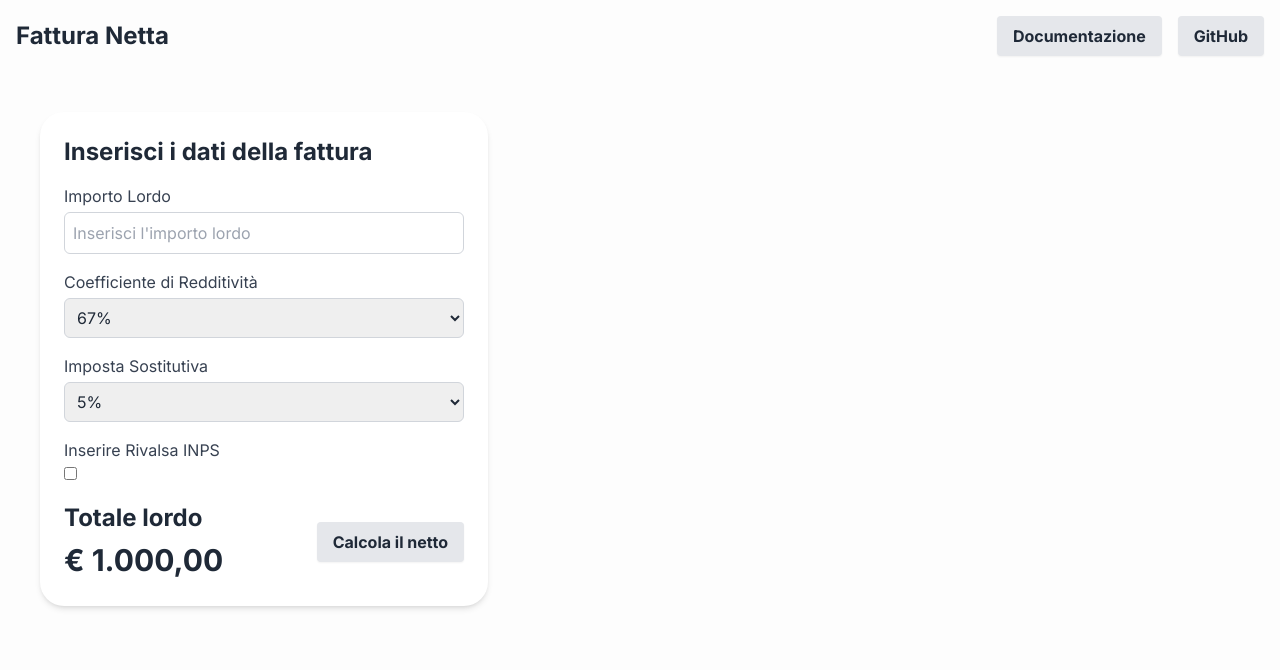
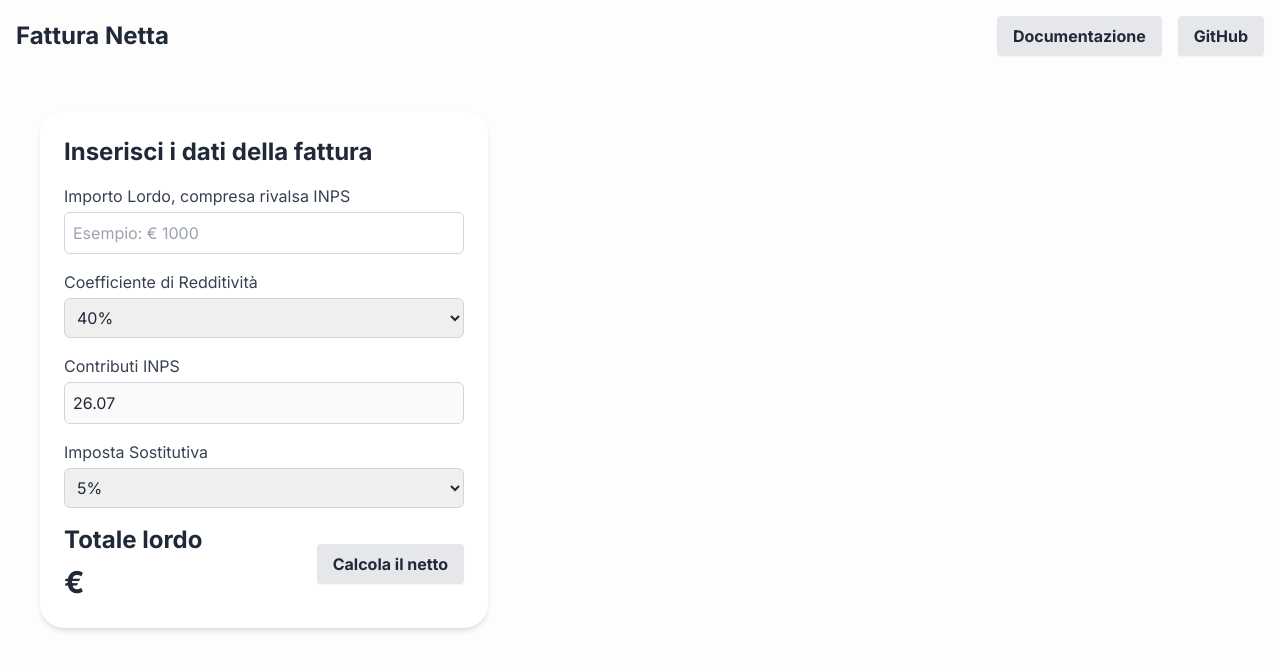
Before and after one commit to ricciviero/fattura-netta, a React (Vite) app: page / in a window 1280 px wide. Shown: the top 670 px of the page. Built offline with nearby package versions, Linux system fonts and the light colour scheme.

Commit message:
user input component is interactive

```diff
--- a/eslint.config.js
+++ b/eslint.config.js
@@ -28,6 +28,7 @@ export default [
       ...react.configs.recommended.rules,
       ...react.configs['jsx-runtime'].rules,
       ...reactHooks.configs.recommended.rules,
+      "react/prop-types": "off",
       'react/jsx-no-target-blank': 'off',
       'react-refresh/only-export-components': [
         'warn',
--- a/src/back-end/formule.js
+++ b/src/back-end/formule.js
@@ -2,9 +2,12 @@
 
 export const tasseRegimeForfettario = [
     {
-        rivalsaInps: 4 / 100,
         coeffRedd: 67,
         contributiInps: 26.07,
         impostaSostitutiva: 15
     }
 ]
+
+
+export const coefficientiReddito = [40, 54, 62, 67, 78, 86];
+export const imposteSostitutive = [5, 15];
--- a/src/components/App.jsx
+++ b/src/components/App.jsx
@@ -1,5 +1,6 @@
 import { Header } from "./Header.jsx";
 import { UserInput } from "./UserInput.jsx";
+import { coefficientiReddito, imposteSostitutive } from "../back-end/formule.js";
 
 export const App = () => {
 
@@ -8,7 +9,10 @@ export const App = () => {
   return (
     <>
       <Header />
-      <UserInput />
+      <UserInput
+        coefficientiReddito={coefficientiReddito}
+        imposteSostitutive={imposteSostitutive}
+      />
 
     </>
   )
--- a/src/components/UserInput.jsx
+++ b/src/components/UserInput.jsx
@@ -1,35 +1,134 @@
-export const UserInput = () => {
+import { useState } from "react";
+
+
+export const UserInput = ({ coefficientiReddito, imposteSostitutive }) => {
+
+    const [importoLordo, setImportoLordo] = useState(null);
+    const [coeffRedd, setCoeffRedd] = useState(0);
+    const [impostaSostitutiva, setImpostaSostitutiva] = useState(5);
+    const [contributiInps, setContributiInps] = useState(26.07);
+    const [netto, setNetto] = useState(null);
+
+    const calcolaNetto = () => {
+        // Conversione dei valori in numeri
+        const importoLordoNum = parseFloat(importoLordo);
+
+        const coeffReddNum = parseFloat(coeffRedd);
+        const impostaSostitutivaNum = parseFloat(impostaSostitutiva);
+        const contributiInpsNum = 26.07; // Fisso al 26.07%
+
+
+
+        // Calcolo imponibile
+        const imponibile = importoLordoNum * (coeffReddNum / 100);
+
+        // Calcolo imposta sostitutiva sull'imponibile
+        const impostoSostitutiva = imponibile * (impostaSostitutivaNum / 100);
+
+        // Calcolo contributi INPS sull'imponibile (sempre applicati)
+        const contributiCalcolati = imponibile * (contributiInpsNum / 100);
+
+        // Calcolo netto: Lordo - imposta sostitutiva - contributi INPS
+        const nettoCalcolato = importoLordoNum - impostoSostitutiva - contributiCalcolati;
+
+        // Arrotondiamo a 2 decimali
+        const nettoFinale = Math.round(nettoCalcolato * 100) / 100;
+
+        setNetto(nettoFinale);
+        console.log({
+            lordo: importoLordoNum,
+            coefficiente: coeffReddNum,
+            imponibile: imponibile,
+            impostoSostitutiva: impostoSostitutiva,
+            contributiInps: contributiCalcolati,
+            netto: nettoFinale
+        });
+    };
+
+    // Funzione per pulire i campi dopo l'invio
+    // const clearFields = () => {
+    //     setImportoLordo(0);
+    //     setCoeffRedd(40);
+    //     setImpostaSostitutiva(5);
+    //     setRivalsaInps(false);
+    //     setContributiInps(26.07);
+    // }
+
+    // Funzione per gestire l'invio del form
+    const handleSubmit = (e) => {
+        e.preventDefault();
+        calcolaNetto();
+        console.log(netto);
+
+    }
+
+
     return (
         <div className="max-w-md ml-10 mt-10 p-6 bg-white rounded-3xl shadow-md">
             <h2 className="text-2xl font-bold mb-4">Inserisci i dati della fattura</h2>
             <div className="mb-4">
-                <label className="block text-gray-700">Importo Lordo</label>
+                <label className="block text-gray-700">Importo Lordo, compresa rivalsa INPS</label>
                 <input
                     type="number"
                     className="w-full mt-1 p-2 border border-gray-300 rounded-md"
-                    placeholder="Inserisci l'importo lordo"
+                    placeholder="Esempio: € 1000"
+                    value={importoLordo}
+                    onChange={(e) => setImportoLordo(e.target.value)}
                 />
             </div>
+
             <div className="mb-4">
+
                 <label className="block text-gray-700">Coefficiente di Redditività</label>
-                <select className="w-full mt-1 p-2 border border-gray-300 rounded-md">
-                    <option value>67%</option>
-                    <option value>78%</option>
+                <select
+                    className="w-full mt-1 p-2 border border-gray-300 rounded-md"
+                    value={coeffRedd}
+                    onChange={(e) => setCoeffRedd(e.target.value)}
+                >
+
+                    {coefficientiReddito.map((coeff) => {
+                        return <option
+                            key={coeff}
+                            value={coeff}
+
+                        >
+                            {coeff}%
+                        </option>
+                    })}
                 </select>
             </div>
+
+            <div className="mb-4">
+                <label className="block text-gray-700">Contributi INPS</label>
+                <input
+                    type="number"
+                    placeholder="Esempio: 5%"
+                    className="w-full mt-1 p-2 border border-gray-300 rounded-md"
+                    disabled
+                    value={contributiInps}
+                    onChange={(e) => setContributiInps(e.target.value)}
+
+                >
+                </input>
+            </div>
+
             <div className="mb-4">
                 <label className="block text-gray-700">Imposta Sostitutiva</label>
-                <select className="w-full mt-1 p-2 border border-gray-300 rounded-md">
-                    <option value>5%</option>
-                    <option value>15%</option>
+                <select
+                    className="w-full mt-1 p-2 border border-gray-300 rounded-md"
+                    value={impostaSostitutiva}
+                    onChange={(e) => setImpostaSostitutiva(e.target.value)}
+                >
+
+                    {imposteSostitutive.map((imposta) => {
+                        return <option
+                            key={imposta}
+                            value={imposta}
+                        >
+                            {imposta}%
+                        </option>
+                    })}
                 </select>
-            </div>
-            <div className="mb-4">
-                <label className="block text-gray-700">Inserire Rivalsa INPS</label>
-                <input
-                    type="checkbox"
-                    className="mt-1"
-                />
             </div>
 
             <div className="flex items-center justify-between">
@@ -39,14 +138,19 @@ export const UserInput = () => {
                     </h2>
 
                     <h2 className="text-3xl font-bold mb-1">
-                        € 1.000,00
+                        € {importoLordo}
                     </h2>
                 </div>
 
-                <button className="bg-gray-200 font-bold py-2 px-4 rounded shadow-sm">
+                <button
+                    className="bg-gray-200 font-bold py-2 px-4 rounded shadow-sm"
+                    onClick={handleSubmit}
+                >
                     Calcola il netto
                 </button>
+
+
             </div>
-        </div>
+        </div >
     );
 };
--- a/src/global.css
+++ b/src/global.css
@@ -7,4 +7,16 @@ body {
     color: #1f2937;
     margin: 0;
     padding: 0;
+    opacity: 0;
+    animation: fadeIn 1s ease-in-out forwards;
 }
+
+@keyframes fadeIn {
+    from {
+        opacity: 0;
+    }
+
+    to {
+        opacity: 1;
+    }
+}
```
